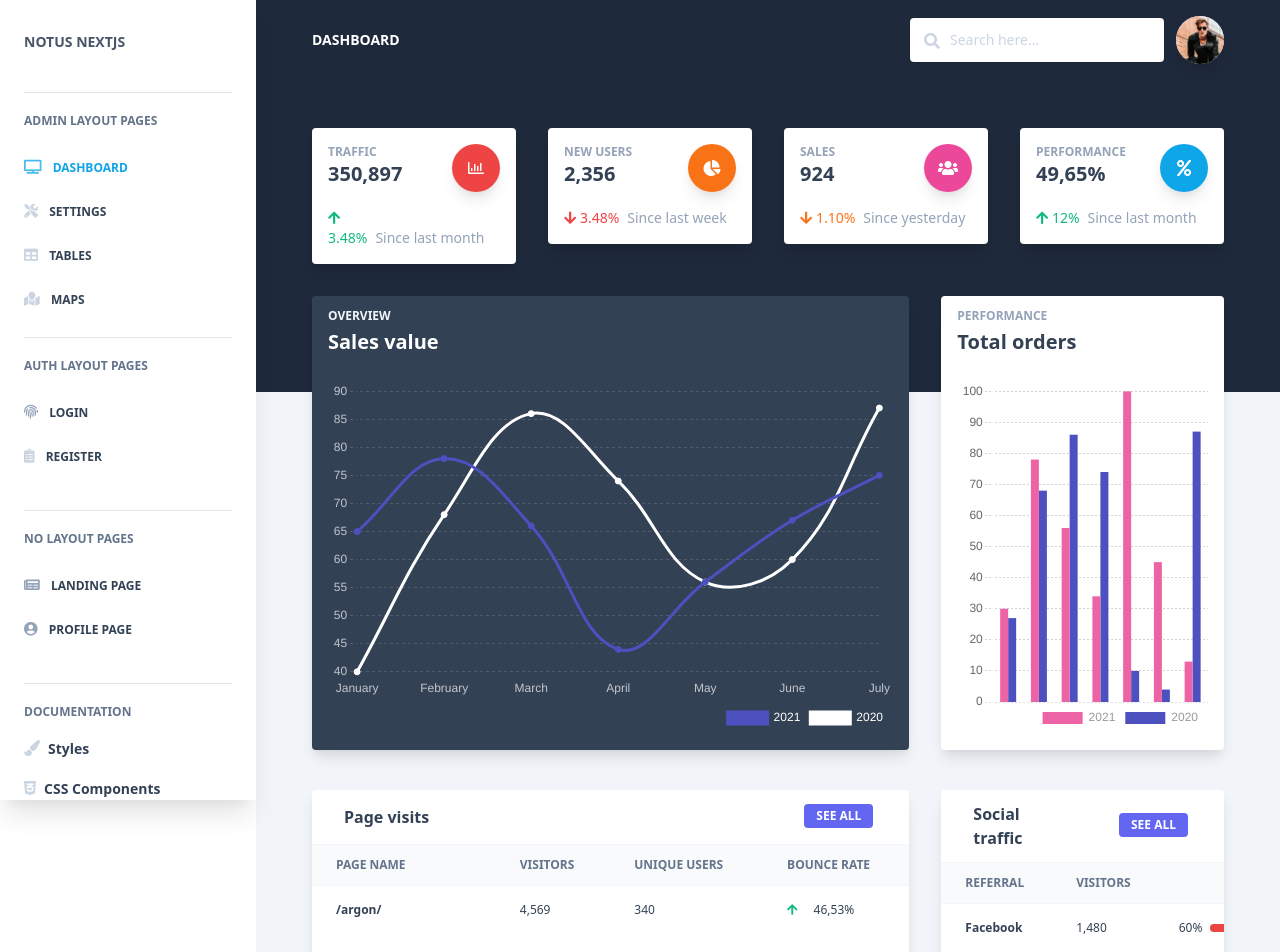
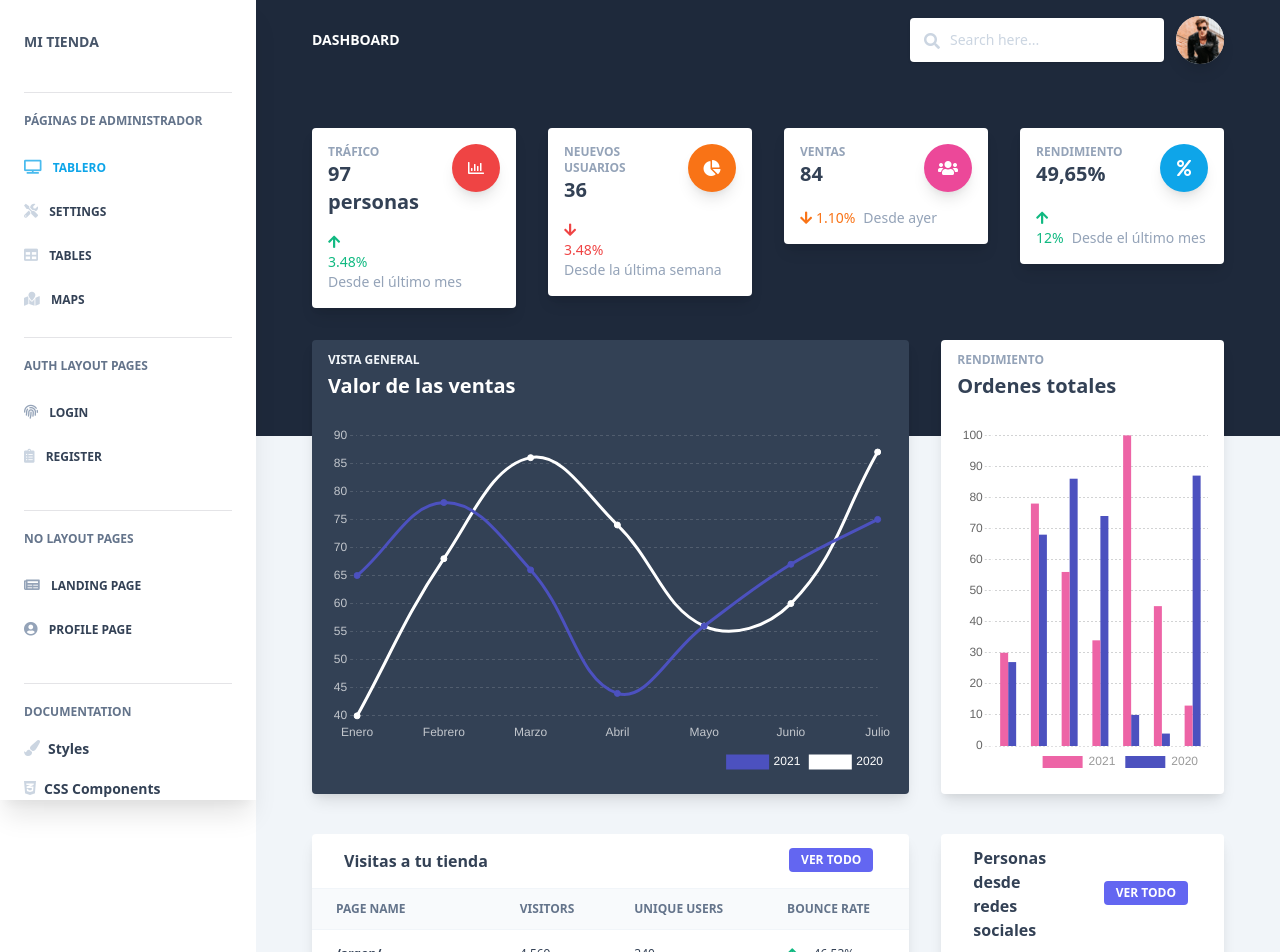
Before and after one commit to mosqueradvd/front-store-app, a Next.js app: page /admin/dashboard in a window 1280 px wide. Shown: the top 952 px of the page. Built offline with nearby package versions, Linux system fonts and the light colour scheme.

Commit message:
UI/Text
Cambiar textos a español

```diff
--- a/components/Cards/CardBarChart.js
+++ b/components/Cards/CardBarChart.js
@@ -7,13 +7,13 @@ export default function CardBarChart() {
       type: "bar",
       data: {
         labels: [
-          "January",
-          "February",
-          "March",
-          "April",
-          "May",
-          "June",
-          "July",
+          "Enero",
+          "Febrero",
+          "Marzo",
+          "Abril",
+          "Mayo",
+          "Junio",
+          "Julio",
         ],
         datasets: [
           {
@@ -105,10 +105,10 @@ export default function CardBarChart() {
           <div className="flex flex-wrap items-center">
             <div className="relative w-full max-w-full flex-grow flex-1">
               <h6 className="uppercase text-blueGray-400 mb-1 text-xs font-semibold">
-                Performance
+                Rendimiento
               </h6>
               <h2 className="text-blueGray-700 text-xl font-semibold">
-                Total orders
+                Ordenes totales
               </h2>
             </div>
           </div>
--- a/components/Cards/CardLineChart.js
+++ b/components/Cards/CardLineChart.js
@@ -7,13 +7,13 @@ export default function CardLineChart() {
       type: "line",
       data: {
         labels: [
-          "January",
-          "February",
-          "March",
-          "April",
-          "May",
-          "June",
-          "July",
+          "Enero",
+          "Febrero",
+          "Marzo",
+          "Abril",
+          "Mayo",
+          "Junio",
+          "Julio",
         ],
         datasets: [
           {
@@ -113,9 +113,9 @@ export default function CardLineChart() {
           <div className="flex flex-wrap items-center">
             <div className="relative w-full max-w-full flex-grow flex-1">
               <h6 className="uppercase text-blueGray-100 mb-1 text-xs font-semibold">
-                Overview
+                Vista general
               </h6>
-              <h2 className="text-white text-xl font-semibold">Sales value</h2>
+              <h2 className="text-white text-xl font-semibold">Valor de las ventas</h2>
             </div>
           </div>
         </div>
--- a/components/Cards/CardPageVisits.js
+++ b/components/Cards/CardPageVisits.js
@@ -10,7 +10,7 @@ export default function CardPageVisits() {
           <div className="flex flex-wrap items-center">
             <div className="relative w-full px-4 max-w-full flex-grow flex-1">
               <h3 className="font-semibold text-base text-blueGray-700">
-                Page visits
+                Visitas a tu tienda
               </h3>
             </div>
             <div className="relative w-full px-4 max-w-full flex-grow flex-1 text-right">
@@ -18,7 +18,7 @@ export default function CardPageVisits() {
                 className="bg-indigo-500 text-white active:bg-indigo-600 text-xs font-bold uppercase px-3 py-1 rounded outline-none focus:outline-none mr-1 mb-1 ease-linear transition-all duration-150"
                 type="button"
               >
-                See all
+                Ver todo
               </button>
             </div>
           </div>
--- a/components/Cards/CardSocialTraffic.js
+++ b/components/Cards/CardSocialTraffic.js
@@ -10,7 +10,7 @@ export default function CardSocialTraffic() {
           <div className="flex flex-wrap items-center">
             <div className="relative w-full px-4 max-w-full flex-grow flex-1">
               <h3 className="font-semibold text-base text-blueGray-700">
-                Social traffic
+                Personas desde redes sociales
               </h3>
             </div>
             <div className="relative w-full px-4 max-w-full flex-grow flex-1 text-right">
@@ -18,7 +18,7 @@ export default function CardSocialTraffic() {
                 className="bg-indigo-500 text-white active:bg-indigo-600 text-xs font-bold uppercase px-3 py-1 rounded outline-none focus:outline-none mr-1 mb-1 ease-linear transition-all duration-150"
                 type="button"
               >
-                See all
+                Ver todo
               </button>
             </div>
           </div>
@@ -29,10 +29,10 @@ export default function CardSocialTraffic() {
             <thead className="thead-light">
               <tr>
                 <th className="px-6 bg-blueGray-50 text-blueGray-500 align-middle border border-solid border-blueGray-100 py-3 text-xs uppercase border-l-0 border-r-0 whitespace-nowrap font-semibold text-left">
-                  Referral
+                  Red social
                 </th>
                 <th className="px-6 bg-blueGray-50 text-blueGray-500 align-middle border border-solid border-blueGray-100 py-3 text-xs uppercase border-l-0 border-r-0 whitespace-nowrap font-semibold text-left">
-                  Visitors
+                  Visitantes
                 </th>
                 <th className="px-6 bg-blueGray-50 text-blueGray-500 align-middle border border-solid border-blueGray-100 py-3 text-xs uppercase border-l-0 border-r-0 whitespace-nowrap font-semibold text-left min-w-140-px"></th>
               </tr>
--- a/components/Headers/HeaderStats.js
+++ b/components/Headers/HeaderStats.js
@@ -15,48 +15,48 @@ export default function HeaderStats() {
             <div className="flex flex-wrap">
               <div className="w-full lg:w-6/12 xl:w-3/12 px-4">
                 <CardStats
-                  statSubtitle="TRAFFIC"
-                  statTitle="350,897"
+                  statSubtitle="TRÁFICO"
+                  statTitle="97 personas"
                   statArrow="up"
                   statPercent="3.48"
                   statPercentColor="text-emerald-500"
-                  statDescripiron="Since last month"
+                  statDescripiron="Desde el último mes"
                   statIconName="far fa-chart-bar"
                   statIconColor="bg-red-500"
                 />
               </div>
               <div className="w-full lg:w-6/12 xl:w-3/12 px-4">
                 <CardStats
-                  statSubtitle="NEW USERS"
-                  statTitle="2,356"
+                  statSubtitle="NEUEVOS USUARIOS"
+                  statTitle="36"
                   statArrow="down"
                   statPercent="3.48"
                   statPercentColor="text-red-500"
-                  statDescripiron="Since last week"
+                  statDescripiron="Desde la última semana"
                   statIconName="fas fa-chart-pie"
                   statIconColor="bg-orange-500"
                 />
               </div>
               <div className="w-full lg:w-6/12 xl:w-3/12 px-4">
                 <CardStats
-                  statSubtitle="SALES"
-                  statTitle="924"
+                  statSubtitle="VENTAS"
+                  statTitle="84"
                   statArrow="down"
                   statPercent="1.10"
                   statPercentColor="text-orange-500"
-                  statDescripiron="Since yesterday"
+                  statDescripiron="Desde ayer"
                   statIconName="fas fa-users"
                   statIconColor="bg-pink-500"
                 />
               </div>
               <div className="w-full lg:w-6/12 xl:w-3/12 px-4">
                 <CardStats
-                  statSubtitle="PERFORMANCE"
+                  statSubtitle="RENDIMIENTO"
                   statTitle="49,65%"
                   statArrow="up"
                   statPercent="12"
                   statPercentColor="text-emerald-500"
-                  statDescripiron="Since last month"
+                  statDescripiron="Desde el último mes"
                   statIconName="fas fa-percent"
                   statIconColor="bg-lightBlue-500"
                 />
--- a/components/Navbars/IndexNavbar.js
+++ b/components/Navbars/IndexNavbar.js
@@ -16,7 +16,7 @@ export default function Navbar(props) {
                 className="text-blueGray-700 text-sm font-bold leading-relaxed inline-block mr-4 py-2 whitespace-nowrap uppercase"
                 href="#pablo"
               >
-                Notus NextJS
+                Mi Tienda
               </a>
             </Link>
             <button
--- a/components/Sidebar/Sidebar.js
+++ b/components/Sidebar/Sidebar.js
@@ -26,7 +26,7 @@ export default function Sidebar() {
               href="#pablo"
               className="md:block text-left md:pb-2 text-blueGray-600 mr-0 inline-block whitespace-nowrap text-sm uppercase font-bold p-4 px-0"
             >
-              Notus NextJS
+              Mi Tienda
             </a>
           </Link>
           {/* User */}
@@ -54,7 +54,7 @@ export default function Sidebar() {
                       href="#pablo"
                       className="md:block text-left md:pb-2 text-blueGray-600 mr-0 inline-block whitespace-nowrap text-sm uppercase font-bold p-4 px-0"
                     >
-                      Notus NextJS
+                      Mi Tienda
                     </a>
                   </Link>
                 </div>
@@ -84,7 +84,7 @@ export default function Sidebar() {
             <hr className="my-4 md:min-w-full" />
             {/* Heading */}
             <h6 className="md:min-w-full text-blueGray-500 text-xs uppercase font-bold block pt-1 pb-4 no-underline">
-              Admin Layout Pages
+              Páginas de Administrador
             </h6>
             {/* Navigation */}
 
@@ -108,7 +108,7 @@ export default function Sidebar() {
                           : "text-blueGray-300")
                       }
                     ></i>{" "}
-                    Dashboard
+                    Tablero
                   </a>
                 </Link>
               </li>
```
Also changed, not shown: 1 other file (tests, documents, lock files or other folders).
